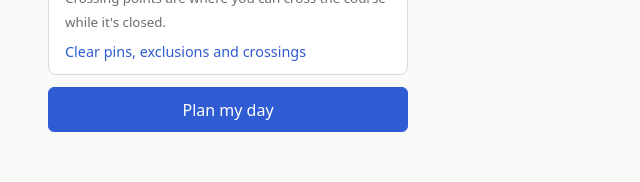
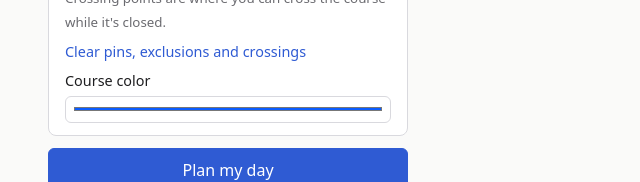
Before and after one commit to logie4000/cheersquad, an Angular app in the folder web/: page / in a window 1280 px wide. Shown: the part 1337-1519 px from the top of the page, without its empty margins (0-640 px from the left). Before the commit the page ends 1485 px from the top, so only its background shows below. Built offline with nearby package versions, Linux system fonts and the light colour scheme; a web font is replaced by a local one.

Commit message:
Add a course color picker and draw walking legs in black
The color is remembered per browser and recolors the course without
refitting the map.

Co-Authored-By: Claude Opus 5.5 <noreply@anthropic.com>
Claude-Session: https://claude.ai/code/session_012DnUsNBerVLWnvzg7T2cno

```diff
--- a/web/src/app/app.html
+++ b/web/src/app/app.html
@@ -96,6 +96,14 @@
       <button type="button" class="link" (click)="clearMarks()">
         Clear pins, exclusions and crossings
       </button>
+      <label class="mode">
+        Course color
+        <input
+          type="color"
+          [value]="courseColor()"
+          (input)="setCourseColor($any($event.target).value)"
+        />
+      </label>
     </fieldset>
 
     @if (error()) {
@@ -112,6 +120,7 @@
       [marks]="marks()"
       [stops]="stops()"
       [legs]="legs()"
+      [courseColor]="courseColor()"
       (mapClick)="onMapClick($event)"
     />
 
--- a/web/src/app/app.ts
+++ b/web/src/app/app.ts
@@ -1,6 +1,6 @@
 import { Component, computed, inject, signal } from '@angular/core';
 import { NonNullableFormBuilder, ReactiveFormsModule } from '@angular/forms';
-import { CourseMap } from './course-map';
+import { CourseMap, DEFAULT_COURSE_COLOR } from './course-map';
 import {
   buildParams,
   formatClock,
@@ -22,6 +22,17 @@ import {
 import { PlanService } from './plan.service';
 
 type ClickMode = 'start' | 'pin' | 'exclude' | 'crossing';
+
+const COURSE_COLOR_KEY = 'cheersquad.courseColor';
+
+/** The remembered course color; storage can be blocked, so fall back quietly. */
+function savedCourseColor(): string {
+  try {
+    const c = localStorage.getItem(COURSE_COLOR_KEY);
+    if (c && /^#[0-9a-f]{6}$/i.test(c)) return c;
+  } catch {}
+  return DEFAULT_COURSE_COLOR;
+}
 
 @Component({
   selector: 'app-root',
@@ -63,12 +74,20 @@ export class App {
   readonly result = signal<PlanResponse | null>(null);
   readonly error = signal<string | null>(null);
   readonly loading = signal(false);
+  readonly courseColor = signal(savedCourseColor());
   readonly stops = computed(() => this.result()?.plan.stops ?? []);
   /** Index-aligned with stops; empty legs when the server sends none. */
   readonly legs = computed(() => {
     const r = this.result();
     return r ? r.plan.stops.map((_, i) => legSteps(r, i)) : [];
   });
+
+  setCourseColor(color: string): void {
+    this.courseColor.set(color);
+    try {
+      localStorage.setItem(COURSE_COLOR_KEY, color);
+    } catch {}
+  }
 
   async onFile(event: Event): Promise<void> {
     const file = (event.target as HTMLInputElement).files?.[0] ?? null;
--- a/web/src/app/course-map.ts
+++ b/web/src/app/course-map.ts
@@ -13,11 +13,12 @@ import { EXCLUDE_RADIUS, LatLon, lineColor, MapMarks, Step, stepText, Stop } fro
 
 // Leaflet writes path colors as SVG attributes, which can't read CSS variables,
 // so these are literals from the sweat-equity palette in styles.css:
-// start #00897b, finish and non-subway legs = --fg, excluded and walks = --muted.
+// start #00897b, finish and non-subway legs = --fg, walks black, excluded = --muted.
 // Subway steps use the feed's line color, so the course is a bright blue on a
 // white casing over grayscale tiles to stay distinct from transit colors.
-const COURSE = '#0a5cff';
+export const DEFAULT_COURSE_COLOR = '#0a5cff';
 const LEG = '#1d1d1f';
+const WALK = '#000000';
 
 /**
  * Leaflet map showing the course, the user's marks (start, pinned spots,
@@ -36,6 +37,7 @@ export class CourseMap implements AfterViewInit, OnDestroy {
   readonly stops = input<Stop[]>([]);
   /** legs[i] is how to get to stops[i]; a missing or empty leg is drawn as a straight line. */
   readonly legs = input<Step[][]>([]);
+  readonly courseColor = input(DEFAULT_COURSE_COLOR);
   readonly mapClick = output<LatLon>();
 
   private readonly el = viewChild.required<ElementRef<HTMLDivElement>>('map');
@@ -43,9 +45,12 @@ export class CourseMap implements AfterViewInit, OnDestroy {
   private readonly courseLayer = L.layerGroup();
   private readonly markLayer = L.layerGroup();
   private readonly stopLayer = L.layerGroup();
+  private courseLine?: L.Polyline;
 
   constructor() {
     effect(() => this.drawCourse(this.course()));
+    // Recolor in place so changing the color doesn't refit the map.
+    effect(() => this.courseLine?.setStyle({ color: this.courseColor() }));
     effect(() => this.drawMarks(this.marks()));
     effect(() => this.drawStops(this.stops(), this.legs()));
   }
@@ -77,10 +82,14 @@ export class CourseMap implements AfterViewInit, OnDestroy {
 
   private drawCourse(points: LatLon[]): void {
     this.courseLayer.clearLayers();
+    this.courseLine = undefined;
     if (points.length < 2) return;
     const latlngs = points.map((p) => L.latLng(p.lat, p.lon));
     L.polyline(latlngs, { color: '#ffffff', weight: 8, opacity: 0.9 }).addTo(this.courseLayer);
-    const line = L.polyline(latlngs, { color: COURSE, weight: 4 }).addTo(this.courseLayer);
+    const line = L.polyline(latlngs, { color: this.courseColor(), weight: 4 }).addTo(
+      this.courseLayer,
+    );
+    this.courseLine = line;
     L.circleMarker(latlngs[0], { radius: 6, color: '#00897b', fillOpacity: 1 })
       .bindTooltip('Start line')
       .addTo(this.courseLayer);
@@ -133,7 +142,7 @@ export class CourseMap implements AfterViewInit, OnDestroy {
     });
   }
 
-  /** Walks are thin dashed gray lines; rides are solid in the line's color. */
+  /** Walks are dashed black lines; rides are solid in the line's color. */
   private drawStep(st: Step): void {
     const ends: L.LatLngExpression[] = [
       [st.fromPos.lat, st.fromPos.lon],
@@ -142,7 +151,7 @@ export class CourseMap implements AfterViewInit, OnDestroy {
     let style: L.PolylineOptions;
     switch (st.kind) {
       case 'walk':
-        style = { color: '#6b6b70', weight: 2, dashArray: '3 5', opacity: 0.9 };
+        style = { color: WALK, weight: 3, dashArray: '3 5' };
         break;
       case 'subway':
         style = { color: lineColor(st.color) ?? LEG, weight: 4, opacity: 0.85 };
```
